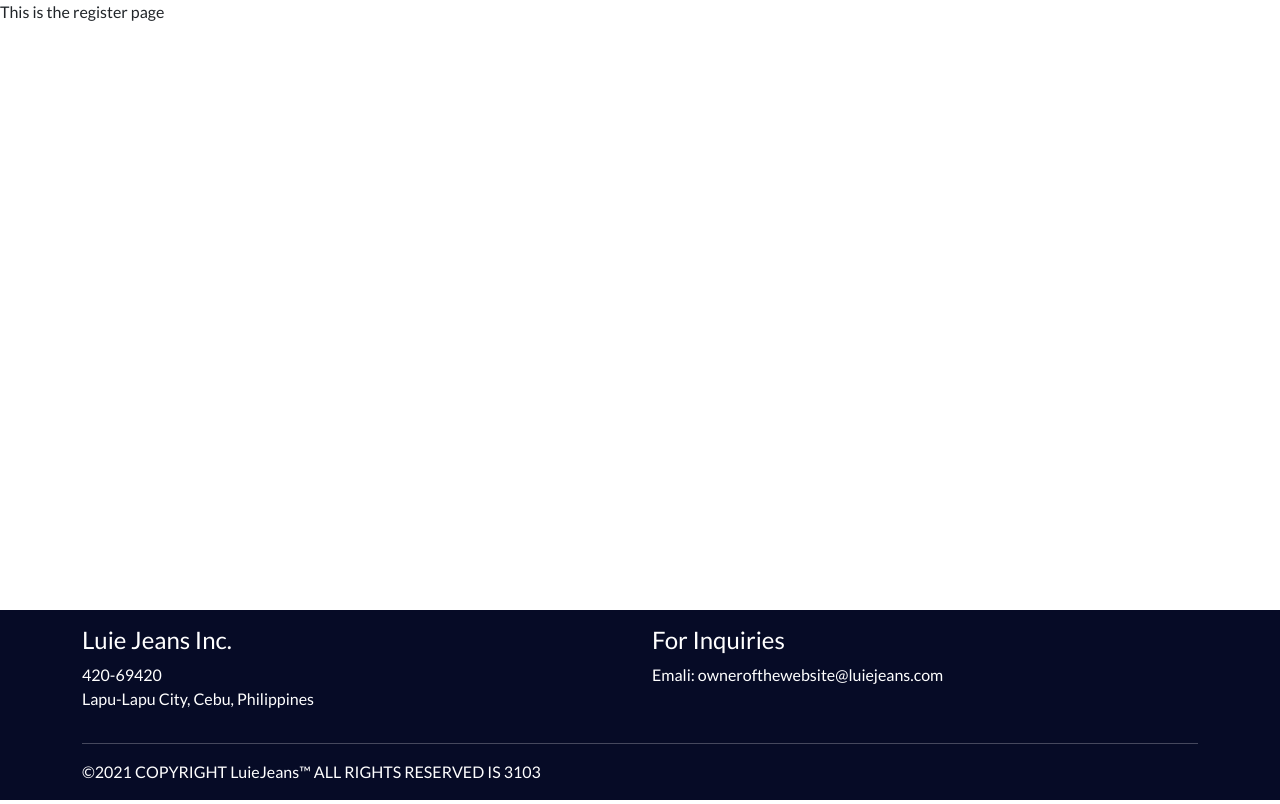
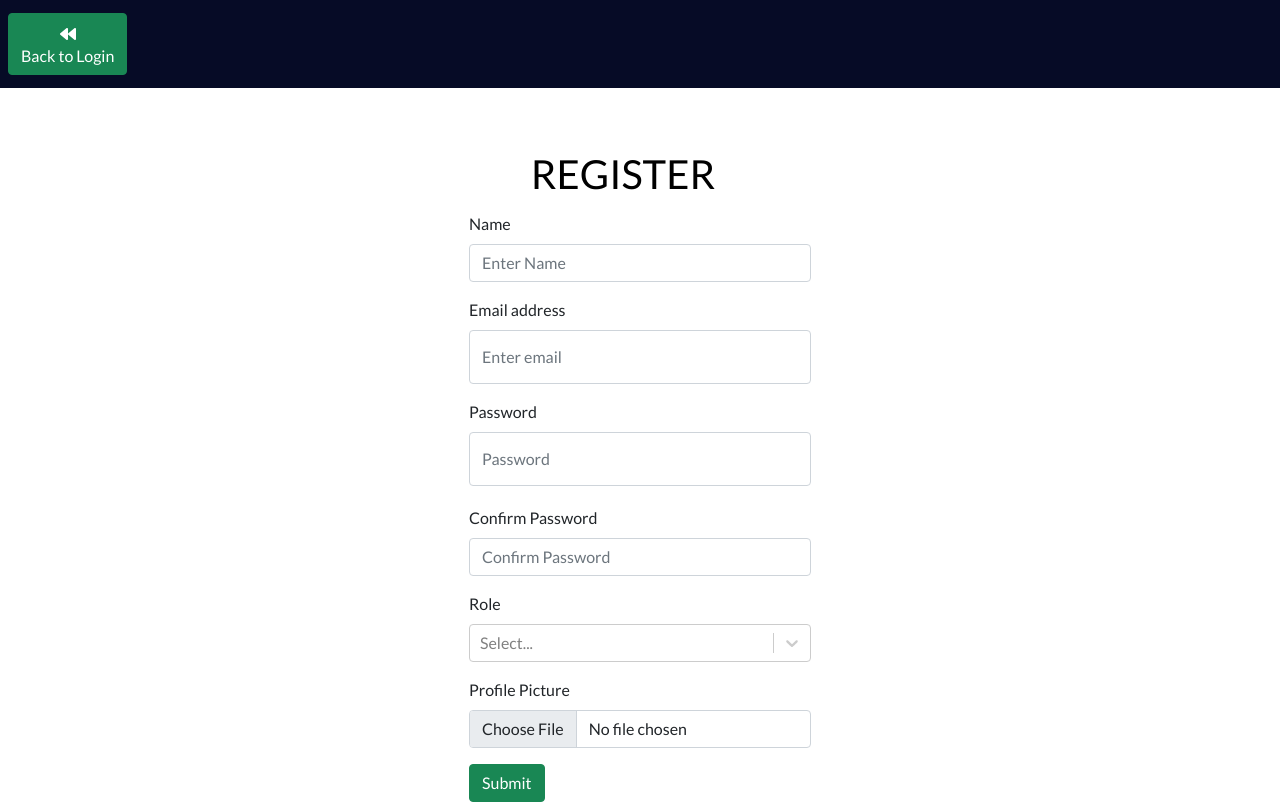
Before and after one commit to TheLadsters/luiejeansmanagementsystem, a React (Create React App) app: page /register in a window 1280 px wide. Shown: the top 804 px of the page. Built offline with nearby package versions, Linux system fonts and the light colour scheme.

Commit message:
added logic for successfully registering user

```diff
--- a/src/pages/Register.js
+++ b/src/pages/Register.js
@@ -1,10 +1,166 @@
-import React from 'react'
+import axios from 'axios';
+import React, {useState} from 'react'
+import {Form, Button, Container, Navbar, Row, Col} from 'react-bootstrap';
+import { useNavigate } from "react-router-dom";
+import * as FaIcons from "react-icons/fa";
+import "./Register.css";
+import 'bootstrap/dist/css/bootstrap.min.css';
+import Select from 'react-select';
+import Loading from "../components/Loading"
+import ErrorMessage from "../components/ErrorMessage"
+
 
 const Register = () => {
+    const [email, setEmail] = useState("");
+    const [name, setName] = useState("");
+    const [pic, setPic] = useState(
+    "https://icon-library.com/images/anonymous-avatar-icon/anonymous-avatar-icon-25.jpg"
+    );
+    const [password, setPassword] = useState("");
+    const [confirmpassword, setConfirmPassword] = useState("");
+    const [message, setMessage] = useState(null);
+    const [picMessage, setPicMessage] = useState(null);
+    const [registerSuccess, setRegisterSuccess] = useState(null);
+    const [role, setRole] = useState("");
+
+    const navigate = useNavigate();
+
+    function onChangeRole(role){
+        setRole(role.value);
+    }
+
+    const [error, setError] = useState(false);
+    const [loading, setLoading] = useState(false);
+
+    const Roles = [
+        { label: "Tailor", value: "Tailor" },
+        { label: "Printer", value: "Printer" },
+        { label: "Delivery", value: "Delivery" },
+    ]
+
+    const submitHandler = async (e) => {
+        e.preventDefault();
+
+        if (password !== confirmpassword){
+            setMessage("Passwords Do not Match");
+        } else{
+            setMessage(null)
+            try{
+                const config = {
+                    headers: {
+                    "Content-type": "application/json",
+                    },
+                };
+
+            setLoading(true)
+
+            const { data } = await axios.post(
+                "http://localhost:5000/users/",
+                {
+                    name,email,password, role, pic
+                },
+                config
+            );
+
+                setLoading(false);
+                // localStorage.setItem("userInfo", JSON.stringify(data));
+                setRegisterSuccess("You have Registered Successfully! You are now redirected to the Login Page...");
+                alert('You have Registered Successfully! You are now redirected to the Login Page...');
+                navigate("/");
+
+            } catch (error){
+                setError(error.response.data.message);
+                setLoading(false)
+            }
+        }
+
+    }
+
+    const postDetails = (pics) => {
+        if(!pics) {
+            return setPicMessage("Please Select an Image");
+        }
+
+        setPicMessage(null);
+
+        if(pics.type === 'image/jpeg' || pics.type === 'image/png'){
+            const data = new FormData();
+            data.append('file', pics)
+            data.append('upload_preset', 'luiejeans')
+            data.append('cloud_name', 'dhvbaxacn')
+            fetch("https://api.cloudinary.com/v1_1/dhvbaxacn/image/upload", {
+                method:"post",
+                body:data,
+            })
+            .then((res) => res.json())
+            .then((data) => {
+                setPic(data.url.toString());
+            })
+            .catch((err) => {
+                console.log(err);
+            });
+        } else{
+            return setPicMessage("Please Select an Image");
+        }
+    };
     return (
-        <div>
-            This is the register page
+        <>
+        <Navbar variant="dark" className="color-nav p-2">
+                <Navbar.Brand href="/">
+                    <Button variant="success">
+                        <FaIcons.FaBackward />
+                        <br></br>
+                        Back to Login
+                    </Button>
+                </Navbar.Brand>
+        </Navbar>
+
+    <Container>
+        <div className="registerContainer my-5">
+        <h1>REGISTER</h1>
+        {error && <ErrorMessage variant="danger">{error}</ErrorMessage>}
+        {message && <ErrorMessage variant="danger">{message}</ErrorMessage>}
+        {registerSuccess && <ErrorMessage variant="success">{registerSuccess}</ErrorMessage>}
+        {loading && <Loading />}
+            <Form onSubmit={submitHandler}>
+            <Form.Group className="mb-3" controlId="formBasicName">
+                    <Form.Label>Name</Form.Label>
+                    <Form.Control type="text" value={name} onChange={(e) => setName(e.target.value)} placeholder="Enter Name" />
+                </Form.Group>
+
+                <Form.Group className="mb-3" controlId="formBasicEmail">
+                    <Form.Label>Email address</Form.Label>
+                    <Form.Control type="email" value={email} onChange={(e) => setEmail(e.target.value)} placeholder="Enter email" />
+                </Form.Group>
+
+                <Form.Group className="mb-3" controlId="formBasicPassword">
+                    <Form.Label>Password</Form.Label>
+                    <Form.Control type="password" value={password} onChange={(e) => setPassword(e.target.value)} placeholder="Password" />
+                </Form.Group>
+
+                <Form.Group className="mb-3" controlId="formBasicConfirmPassword">
+                    <Form.Label>Confirm Password</Form.Label>
+                    <Form.Control type="password" value={confirmpassword} onChange={(e) => setConfirmPassword(e.target.value)} placeholder="Confirm Password" />
+                </Form.Group>
+
+                <Form.Group className="mb-3" controlId="formBasicRole">
+                    <Form.Label>Role</Form.Label>
+                    <Select options={Roles} onChange={onChangeRole}/>
+                </Form.Group>
+
+                {picMessage && (<ErrorMessage variant="danger">{picMessage}</ErrorMessage>)}
+                <Form.Group className="mb-3" controlId="formBasicProfilePicture">
+                    <Form.Label>Profile Picture</Form.Label>
+                    <Form.Control type="file" onChange={(e) => postDetails(e.target.files[0])} label="Upload Profile Picture" custom/>
+                </Form.Group>
+
+                <Button variant="success" type="submit">
+                    Submit
+                </Button>
+            </Form>
         </div>
+    </Container>
+        </>
     )
 }
 
```
